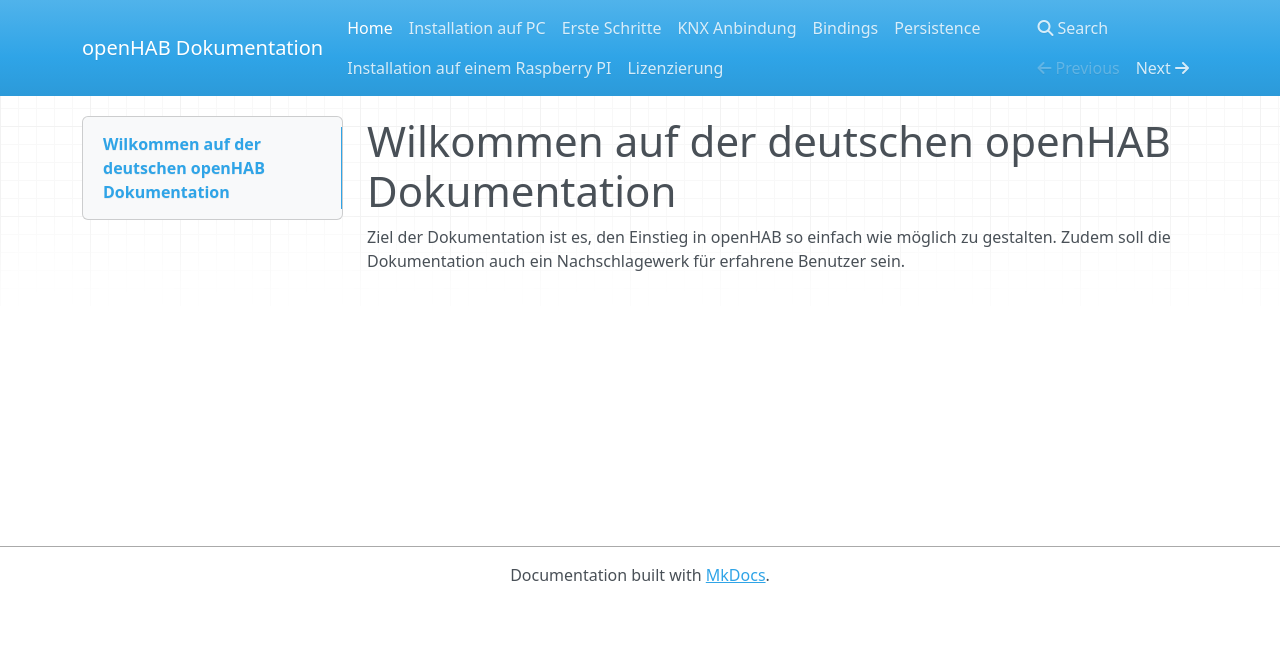
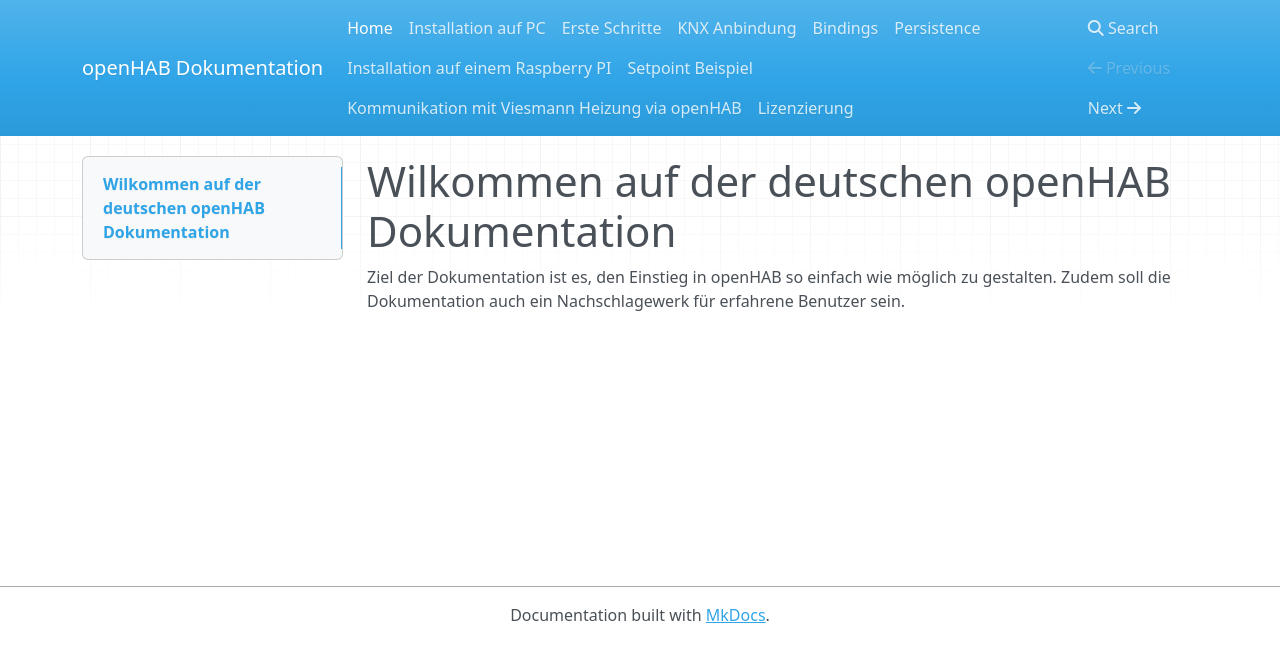
Before and after one commit to mepi0011/openhab.doc, an MkDocs documentation site: the page built from docs/index.md, in a window 1280 px wide. Shown: the top 662 px of the page. Built offline with MkDocs 1.6.1, drawn with Linux system fonts in a browser that asks for light colours; nearby versions of some CDN libraries; old or Windows-style settings are respelled for this version of MkDocs.

Commit message:
In file mkdocs.yml section Viesmann and setpoints added

```diff
--- a/mkdocs.yml
+++ b/mkdocs.yml
@@ -7,4 +7,6 @@ pages:
 - [Bindings.md, Bindings]
 - [Persistence.md, Persistence]
 - [Raspberry.md, Installation auf einem Raspberry PI]
+- [setpoint.md, Setpoint Beispiel]
+- [Viesmann.md, Kommunikation mit Viesmann Heizung via openHAB]
 - [license.md, Lizenzierung]
```
